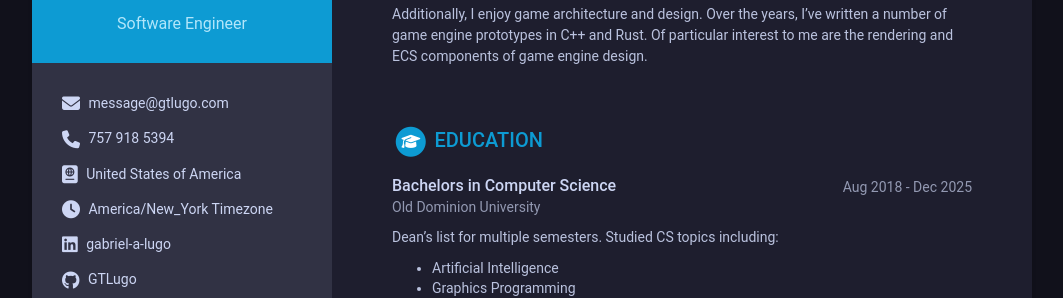
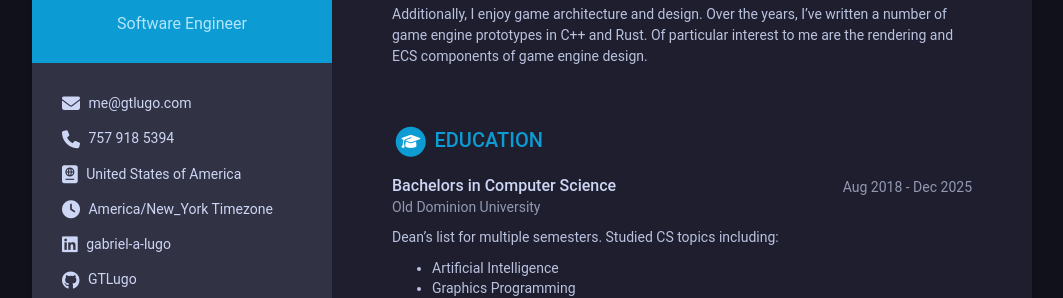
Before and after one commit to GTLugo/resume, a Jekyll site: the page built from index.html, in a window 1280 px wide. Shown: the part 240-538 px from the top of the page, without its empty margins (108-1171 px from the left). Built offline with Jekyll 4.4.1, drawn with Linux system fonts in a browser that asks for light colours.

Commit message:
Update email

```diff
--- a/_data/data.yml
+++ b/_data/data.yml
@@ -13,7 +13,7 @@ sidebar:
   avatar: profile.png #place a 100x100 picture inside /assets/images/ folder and provide the name of the file below
 
   # Sidebar links
-  email: message@gtlugo.com
+  email: me@gtlugo.com
   phone: 757 918 5394
   timezone: America/New_York # Enter your timezone, e.g., America/Havana, Africa/Casablanca, America/North_Dakota/Center
   citizenship: United States of America
```
